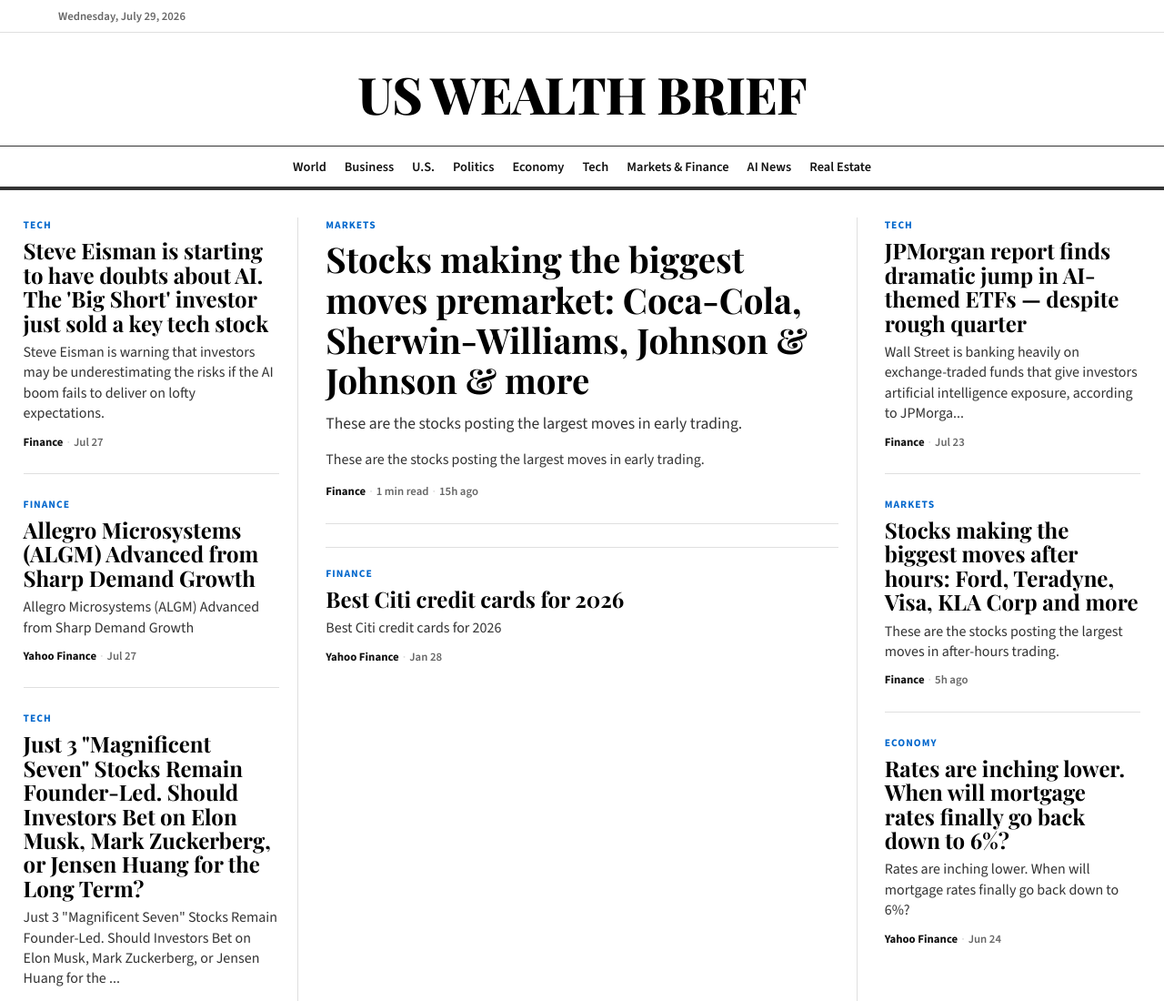
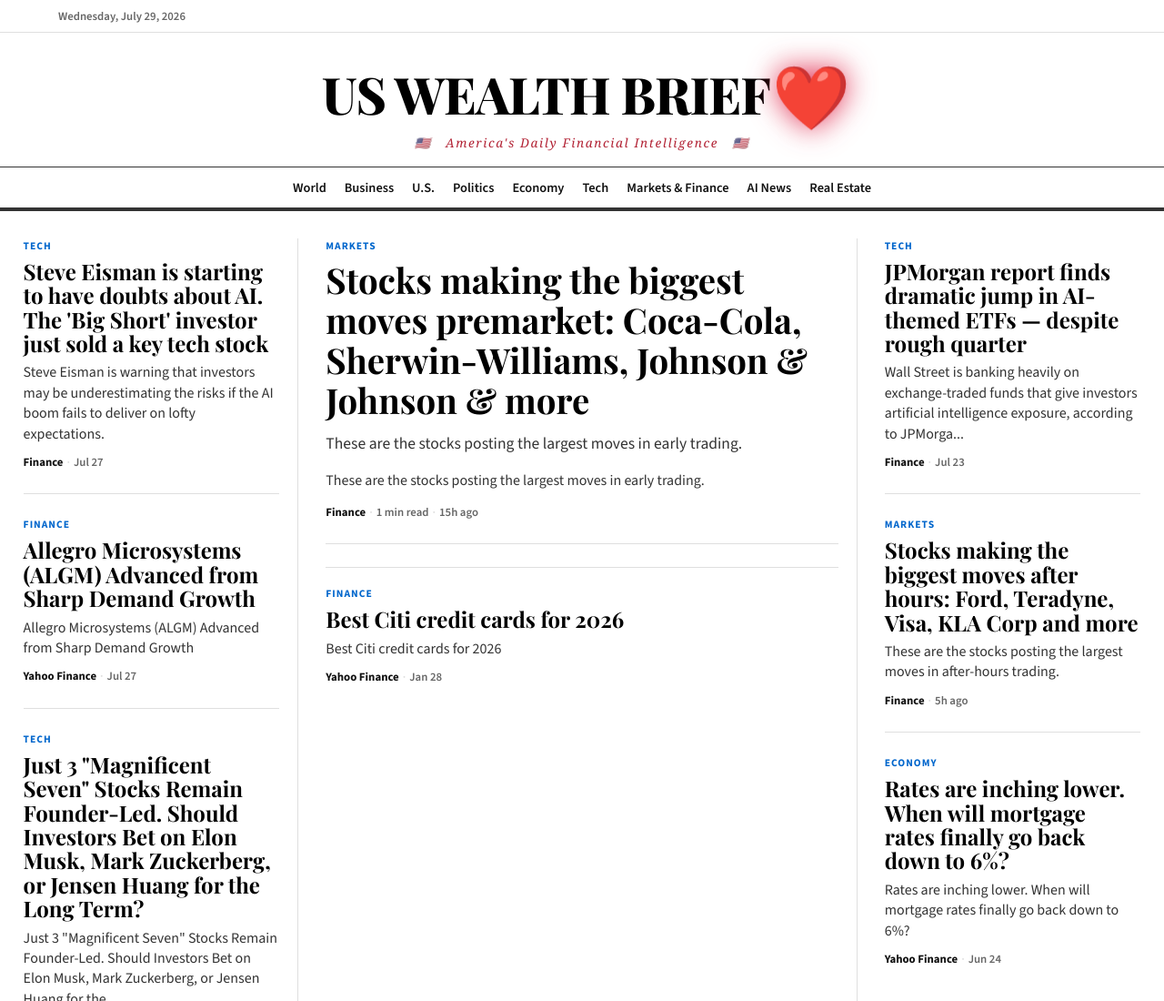
Before and after one commit to LKWEB11/us_wealth_brief, a plain HTML site: page public/index.html in a window 1280 px wide. Shown: the top 1100 px of the page at 91% size. Drawn offline with nearby package versions, Linux system fonts and the light colour scheme; a web font is replaced by a local one.

Commit message:
UI: Beating red heart + USA flag tagline in header

```diff
--- a/public/index.html
+++ b/public/index.html
@@ -112,9 +112,37 @@
     <!-- Masthead / Logo -->
     <header class="masthead">
         <div class="logo-container">
-            <h1>US WEALTH BRIEF</h1>
+            <h1>US WEALTH BRIEF <span id="heart-icon">❤️</span></h1>
+            <p class="tagline">🇺🇸 &nbsp; America's Daily Financial Intelligence &nbsp; 🇺🇸</p>
         </div>
     </header>
+
+    <style>
+        #heart-icon {
+            display: inline-block;
+            animation: heartbeat 1.2s ease-in-out infinite;
+            transform-origin: center;
+            filter: drop-shadow(0 0 8px rgba(220, 20, 60, 0.7));
+        }
+        @keyframes heartbeat {
+            0%   { transform: scale(1);    filter: drop-shadow(0 0 4px rgba(220,20,60,0.5)); }
+            14%  { transform: scale(1.25); filter: drop-shadow(0 0 14px rgba(220,20,60,0.9)); }
+            28%  { transform: scale(1);    filter: drop-shadow(0 0 4px rgba(220,20,60,0.5)); }
+            42%  { transform: scale(1.18); filter: drop-shadow(0 0 12px rgba(220,20,60,0.8)); }
+            70%  { transform: scale(1);    filter: drop-shadow(0 0 4px rgba(220,20,60,0.5)); }
+            100% { transform: scale(1);    filter: drop-shadow(0 0 4px rgba(220,20,60,0.5)); }
+        }
+        .tagline {
+            font-family: 'Georgia', serif;
+            font-size: 0.85rem;
+            color: #B22234;
+            letter-spacing: 0.12em;
+            margin-top: 2px;
+            font-style: italic;
+            text-align: center;
+        }
+    </style>
+
 
     <!-- Main Navigation Bar -->
     <nav class="main-nav">
```
